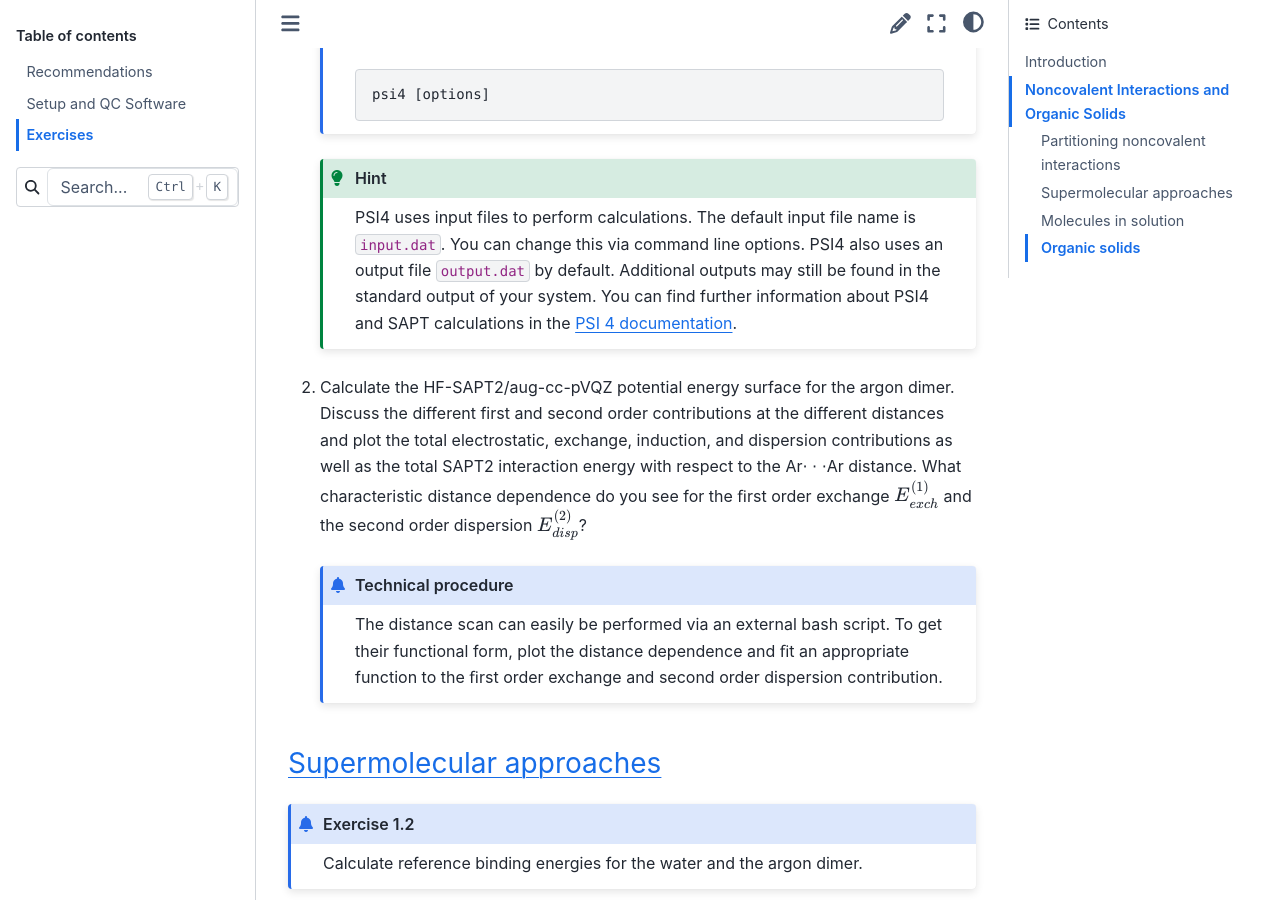
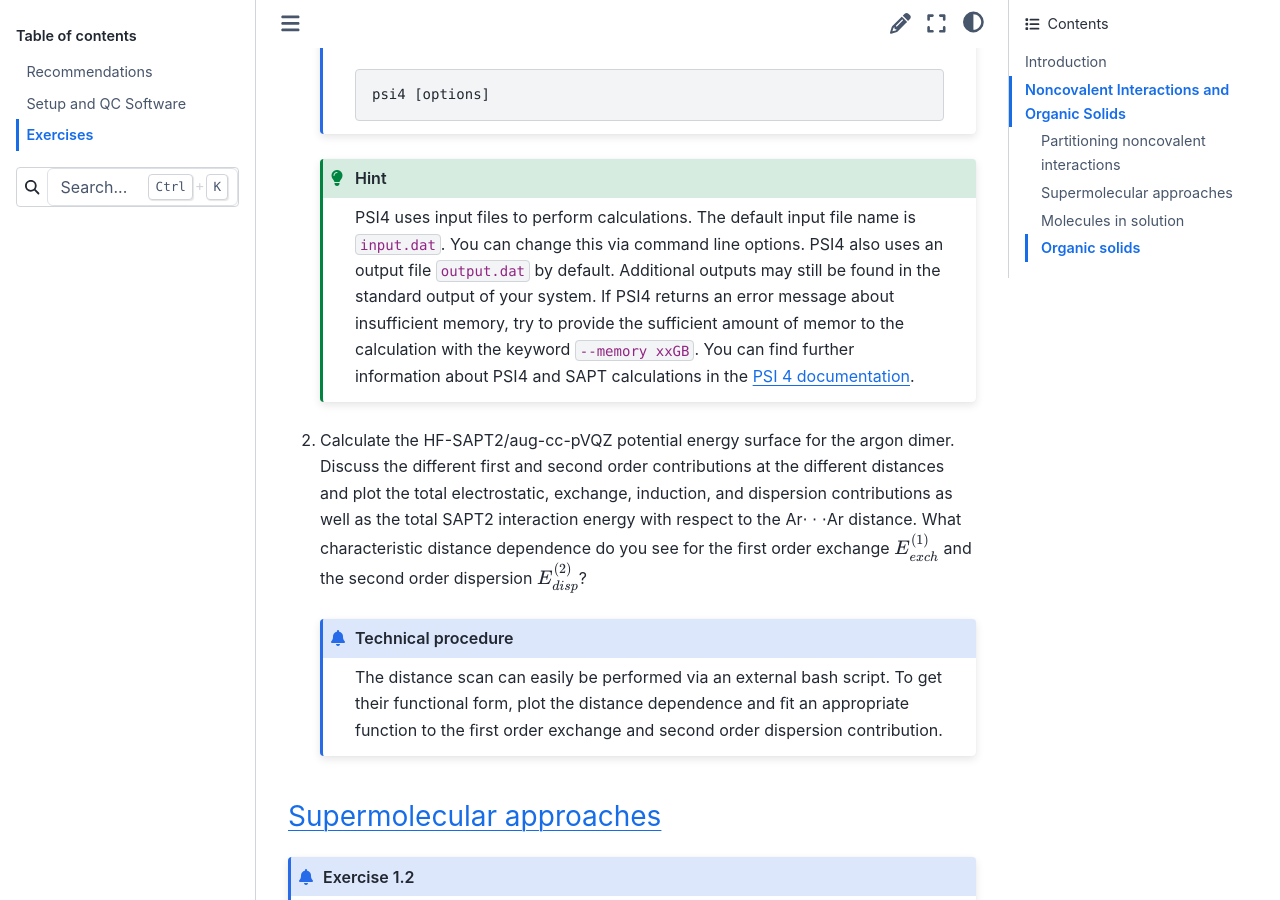
Before and after one commit to grimme-lab/wp12-teaching, a Sphinx documentation site: the page built from doc/ex.rst, in a window 1280 px wide and 900 px high, scrolled down 1847 px. Built offline with Sphinx 7.4.7 and the Sphinx Book theme 1.1.4, drawn with Linux system fonts in a browser that asks for light colours.

Commit message:
Update ex.rst
Added additional information about PSI4 concerning an error message due to too little memory that might be encountered in the PBE0-SAPT calculation of the uracil dimer.

```diff
--- a/doc/ex.rst
+++ b/doc/ex.rst
@@ -65,7 +65,7 @@ The SAPT ansatz gives the ﬁrst and second-order complexation energies based on
    .. hint::
 
       PSI4 uses input files to perform calculations. The default input file name is ``input.dat``. You can change this via command line options. PSI4 also uses an output file ``output.dat`` by default.
-      Additional outputs may still be found in the standard output of your system. You can find further information about PSI4 and SAPT calculations in the `PSI 4 documentation <https://psicode.org/psi4manual/master/sapt.html>`_.
+      Additional outputs may still be found in the standard output of your system. If PSI4 returns an error message about insufficient memory, try to provide the sufficient amount of memor  to the calculation with the keyword ``--memory xxGB``. You can find further information about PSI4 and SAPT calculations in the `PSI 4 documentation <https://psicode.org/psi4manual/master/sapt.html>`_.
 
 2. Calculate the HF-SAPT2/aug-cc-pVQZ potential energy surface for the argon dimer. Discuss the different first and second order contributions at the different distances
    and plot the total electrostatic, exchange, induction, and dispersion contributions as well as the total SAPT2 interaction energy with respect to the
```
